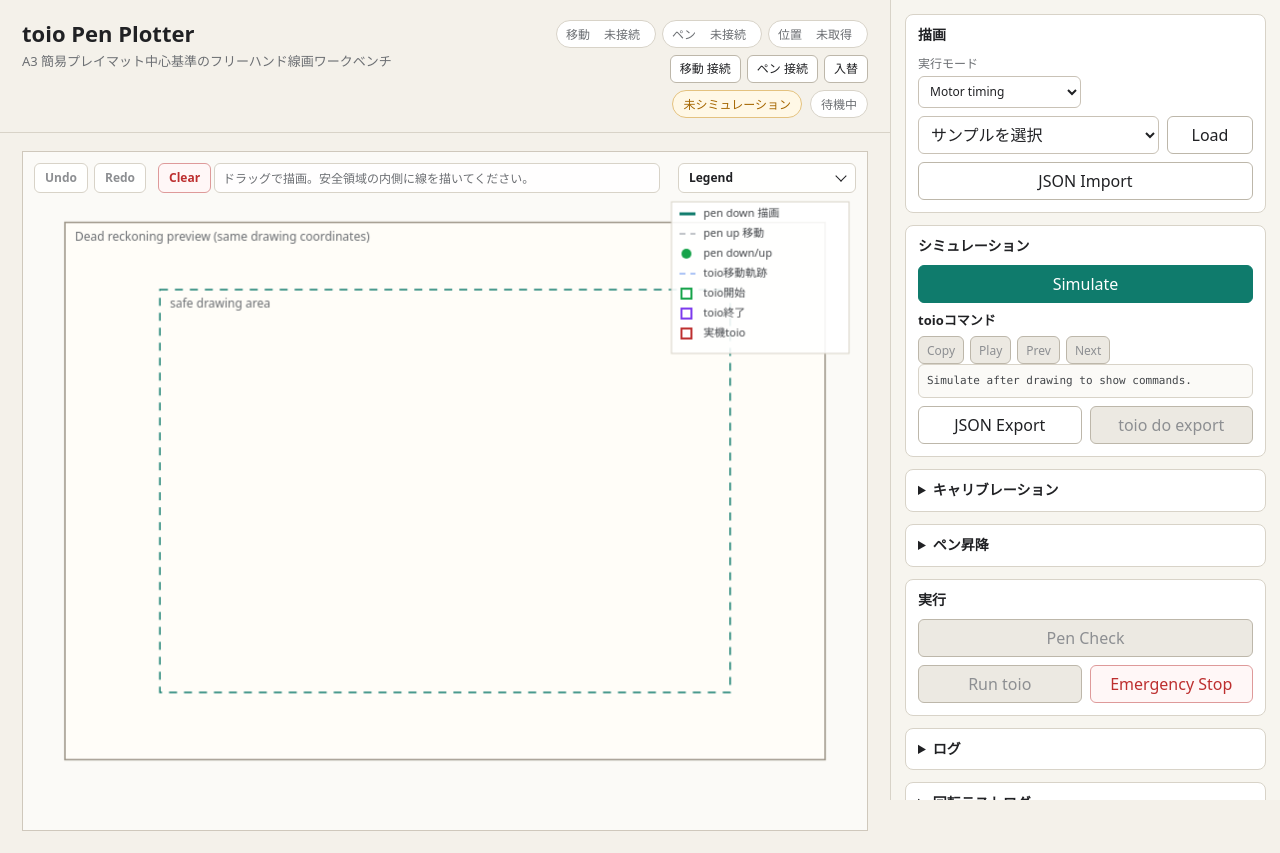
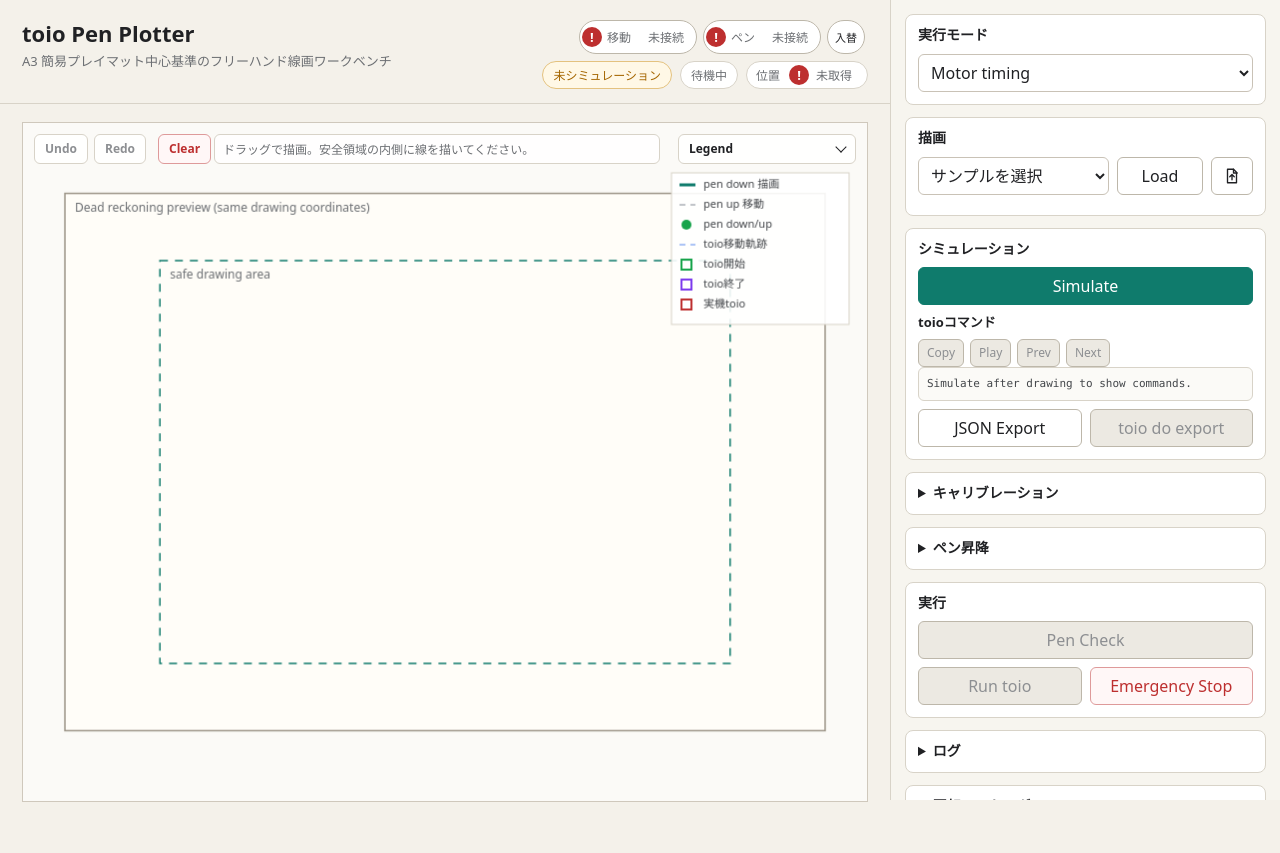
Before and after one commit to u-akira/toio-gcode-generator, a website: page index.html in a window 1280 px wide. After the commit the page ends 824 px from the top, so only its background shows below. Drawn offline with Linux system fonts and the light colour scheme.

Commit message:
Refine control panel status layout

```diff
--- a/app.js
+++ b/app.js
@@ -355,6 +355,11 @@
   el.textContent = text;
   el.classList.remove("connected", "disconnected", "connecting");
   if (state) el.classList.add(state);
+  const mark = el.closest(".toio-status-item, .toio-connect-button")?.querySelector(".toio-status-mark");
+  if (mark) {
+    mark.className = `toio-status-mark ${state || "disconnected"}`;
+    mark.textContent = state === "connected" ? "✓" : "!";
+  }
 }
 
 function setPill(el, text, cls = "") {
@@ -1168,6 +1173,11 @@
 
 function updateMovePoseText(status = getMovePoseStatus()) {
   lastMovePoseState = status.state;
+  const mark = els.positionState.closest(".toio-status-item")?.querySelector(".toio-status-mark");
+  if (mark) {
+    mark.className = `toio-status-mark ${status.state === "fresh" ? "connected" : "disconnected"}`;
+    mark.textContent = status.state === "fresh" ? "✓" : "!";
+  }
   if (status.state === "fresh") {
     const matPose = nativeToMatPose(status.pose);
     els.positionState.textContent = `x:${matPose.x.toFixed(1)} y:${matPose.y.toFixed(1)} θ:${matPose.theta}`;
--- a/index.html
+++ b/index.html
@@ -16,27 +16,26 @@
           </div>
           <div class="topbar-controls">
             <div class="toio-status-strip" aria-label="toio 接続状態">
-              <div class="toio-status-item">
+              <button id="connectMoveBtn" class="toio-connect-button" type="button" title="移動用toioに接続">
+                <span class="toio-status-mark disconnected" aria-hidden="true">!</span>
                 <span class="toio-status-label">移動</span>
                 <span id="moveCubeState" class="toio-status-value">未接続</span>
-              </div>
-              <div class="toio-status-item">
+              </button>
+              <button id="connectPenBtn" class="toio-connect-button" type="button" title="ペン用toioに接続">
+                <span class="toio-status-mark disconnected" aria-hidden="true">!</span>
                 <span class="toio-status-label">ペン</span>
                 <span id="penCubeState" class="toio-status-value">未接続</span>
-              </div>
-              <div class="toio-status-item position-status-item">
-                <span class="toio-status-label">位置</span>
-                <span id="positionState" class="toio-status-value">未取得</span>
-              </div>
-            </div>
-            <div class="toio-connect-actions">
-              <button id="connectMoveBtn" type="button">移動 接続</button>
-              <button id="connectPenBtn" type="button">ペン 接続</button>
-              <button id="swapRolesBtn" type="button">入替</button>
+              </button>
+              <button id="swapRolesBtn" class="role-swap-button" type="button" title="移動用とペン用の役割を入れ替える">入替</button>
             </div>
             <div class="status-row">
               <span id="simStatus" class="status-pill warn">未シミュレーション</span>
               <span id="runStatus" class="status-pill">待機中</span>
+              <div class="toio-status-item position-status-item">
+                <span class="toio-status-label">位置</span>
+                <span class="toio-status-mark disconnected" aria-hidden="true">!</span>
+                <span id="positionState" class="toio-status-value">未取得</span>
+              </div>
             </div>
           </div>
         </header>
@@ -58,16 +57,18 @@
       </section>
 
       <aside class="control-panel" aria-label="操作パネル">
+        <section class="panel-section run-mode-panel">
+          <h2>実行モード</h2>
+          <label class="run-mode-control">
+            <select id="runMode">
+              <option value="position">Position ID</option>
+              <option value="dead">Motor timing</option>
+            </select>
+          </label>
+        </section>
+
         <section class="panel-section">
           <h2>描画</h2>
-          <div class="form-grid mode-grid">
-            <label>実行モード
-              <select id="runMode">
-                <option value="position">Position ID</option>
-                <option value="dead">Motor timing</option>
-              </select>
-            </label>
-          </div>
           <div class="sample-row">
             <select id="sampleSelect" aria-label="サンプル図形">
               <option value="">サンプルを選択</option>
@@ -85,10 +86,9 @@
               <option value="samples/json/dojo.json">Dojo</option>
             </select>
             <button id="loadSampleBtn" type="button">Load</button>
-          </div>
-          <div class="button-grid import-grid">
-            <label class="file-button">
-              JSON Import
+            <label class="file-button icon-file-button" title="JSONを読み込む" aria-label="JSONを読み込む">
+              <svg viewBox="0 0 24 24" aria-hidden="true" focusable="false"><path d="M6 3h8l4 4v14H6V3Z"/><path d="M14 3v5h5M12 17V10M9 13l3-3 3 3"/></svg>
+              <span class="visually-hidden">JSON Import</span>
               <input id="importInput" type="file" accept="application/json" />
             </label>
           </div>
--- a/styles.css
+++ b/styles.css
@@ -137,7 +137,7 @@
 
 .toio-status-item {
   display: inline-grid;
-  grid-template-columns: auto minmax(58px, auto);
+  grid-template-columns: auto auto minmax(58px, auto);
   align-items: center;
   min-height: 28px;
   overflow: hidden;
@@ -145,6 +145,48 @@
   border-radius: 999px;
   background: #fff;
   font-size: 12px;
+}
+
+.toio-connect-button {
+  display: inline-grid;
+  grid-template-columns: auto auto minmax(58px, auto);
+  align-items: center;
+  min-height: 28px;
+  padding: 3px 0;
+  border-radius: 999px;
+  font-size: 12px;
+}
+
+.toio-connect-button .toio-status-label {
+  padding-left: 5px;
+}
+
+.toio-connect-button .toio-status-value {
+  padding-right: 9px;
+}
+
+.toio-status-mark {
+  display: inline-flex;
+  align-items: center;
+  justify-content: center;
+  width: 20px;
+  height: 20px;
+  margin-left: 2px;
+  border-radius: 50%;
+  color: #fff;
+  background: var(--danger);
+  font-size: 13px;
+  font-weight: 800;
+  line-height: 1;
+}
+
+.toio-status-mark.connected {
+  background: var(--ok);
+}
+
+.toio-status-mark.connecting {
+  color: var(--ink);
+  background: #e4c27f;
 }
 
 .toio-status-label {
@@ -373,13 +415,22 @@
   max-width: 190px;
 }
 
+.role-swap-button {
+  min-height: 24px;
+  margin-right: 3px;
+  padding: 3px 7px;
+  border-radius: 999px;
+  font-size: 11px;
+  line-height: 1;
+}
+
 .pen-check-button {
   grid-column: 1 / -1;
 }
 
 .sample-row {
   display: grid;
-  grid-template-columns: 1fr 86px;
+  grid-template-columns: minmax(0, 1fr) 86px auto;
   gap: 8px;
   margin-bottom: 8px;
 }
@@ -400,6 +451,52 @@
 
 .file-button input {
   display: none;
+}
+
+.icon-file-button {
+  display: inline-flex;
+  align-items: center;
+  justify-content: center;
+  justify-self: start;
+  width: 42px;
+  min-height: 36px;
+  padding: 7px 10px;
+}
+
+.icon-file-button svg {
+  width: 18px;
+  height: 18px;
+  fill: none;
+  stroke: currentColor;
+  stroke-linecap: round;
+  stroke-linejoin: round;
+  stroke-width: 1.8;
+}
+
+.run-mode-control {
+  display: block;
+}
+
+.run-mode-control select {
+  width: 100%;
+  min-height: 36px;
+  padding: 6px 8px;
+  border: 1px solid #c9c2b6;
+  border-radius: 6px;
+  background: #fff;
+  color: var(--ink);
+}
+
+.visually-hidden {
+  position: absolute;
+  width: 1px;
+  height: 1px;
+  padding: 0;
+  margin: -1px;
+  overflow: hidden;
+  clip: rect(0, 0, 0, 0);
+  white-space: nowrap;
+  border: 0;
 }
 
 .form-grid {
```
Also changed, not shown: tests/e2e/run-mode-commands.spec.js (+1 -0 lines).
